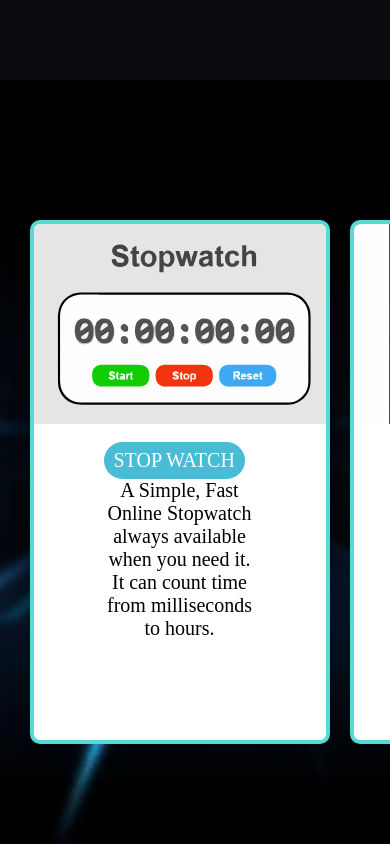
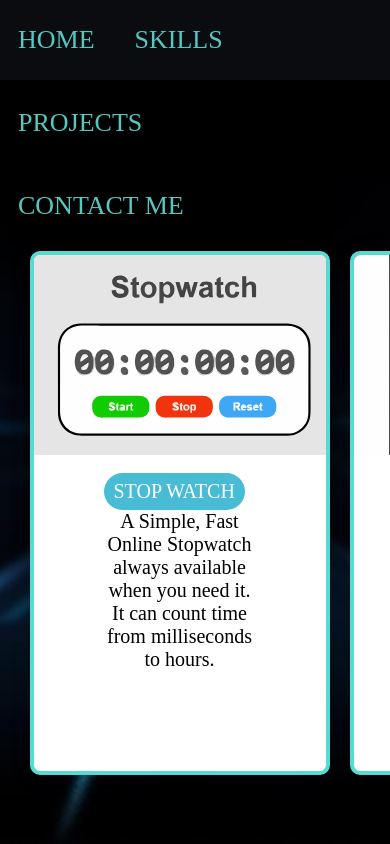
Before and after one commit to SupretRJKaur/Portfolio, a plain HTML site: page portfolio/projects.html in a window 390 px wide. Shown: the top 844 px of the page. Drawn offline with Linux system fonts and the light colour scheme.

Commit message:
Update styles.css

```diff
--- a/portfolio/styles.css
+++ b/portfolio/styles.css
@@ -86,6 +86,20 @@ body {
   margin-bottom: 2%;
 }
 
+
+
+.logo{
+  display: table-row-group;
+  grid-template-columns: repeat(3, 1fr);
+
+}
+
+.cologo{
+  height: 80px;
+
+}
+
+
 /* --------------------------------------------Navbar---------------------------------------------------- */
 nav {
     background: #0b0c10;
@@ -116,41 +130,6 @@ nav {
     transition: 0.5s;
   }
 
-  @media (max-width: 952px) {
-    label.logo {
-      font-size: 30px;
-      padding-left: 50px;
-    }
-    nav ul li a {
-      font-size: 16px;
-    }
-  }
-  @media (max-width: 858px) {
-    ul {
-      position: fixed;
-      width: 100%;
-      height: 100vh;
-      background: #2c3e50;
-      top: 80px;
-      left: -100%;
-      text-align: center;
-      transition: all 0.5s;
-    }
-    nav ul li {
-      display: block;
-      margin: 50px 0;
-      line-height: 30px;
-    }
-    nav ul li a {
-      font-size: 20px;
-    }
-    a:hover,
-    a.active {
-      background: none;
-      color: #9dc08b;
-    }
-
-  }
 
 /* ----------------------------------------------projects----------------------------------------------------- */
 
```
